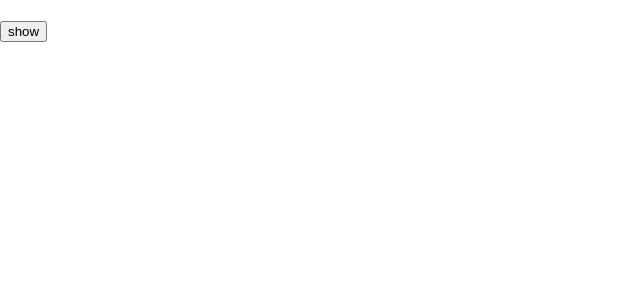
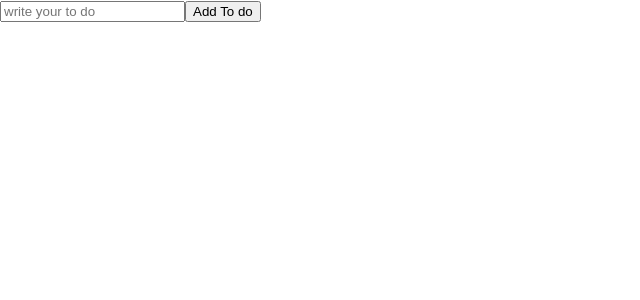
Before and after one commit to eveneul/10week-react-basic, a React (Create React App) app: page / in a window 1280 px wide. Shown: the top 300 px of the page, without its empty margins (0-640 px from the left). Built offline with nearby package versions, Linux system fonts and the light colour scheme.

Commit message:
todo list

```diff
--- a/src/App.js
+++ b/src/App.js
@@ -1,38 +1,39 @@
-import { useEffect, useState } from 'react';
-
-function Hello() {
-	useEffect(() => {
-		console.log('create!');
-
-		return () => console.log('destroyed');
-	}, []);
-
-	return <span>hello!</span>;
-}
+import { useEffect, useState } from "react";
 
 function App() {
-	const [show, setShow] = useState(false);
-	const handleClick = () => setShow((prev) => !prev);
+  const [todo, setTodo] = useState("");
+  const [list, setList] = useState([]);
 
-	/*
-		useEffect란?
-		useEffect(func, arr)
+  const handleChange = (e) => setTodo(e.target.value);
+  const handleSubmit = (e) => {
+    e.preventDefault();
+    if (todo === "") {
+      return;
+    }
+    setList((current) => [todo, ...current]);
+    setTodo("");
+  };
 
-		첫 번째 인자로 들어가는 function은 페이지가 로드되고 (스크립트가 다 불러오고)
-		딱 한 번만 실행될 함수를 적는다
-
-		두 번째로 인자로 들어가는 array는 들어간 값이 바뀔 때 useEffect가 다시 실행된다
-
-		useEffect의 cleanUp
-
-	*/
-	return (
-		<div className='App'>
-			{show ? <Hello /> : null}
-			<br />
-			<button onClick={handleClick}>{show ? 'hide' : 'show'}</button>
-		</div>
-	);
+  console.log(list);
+  return (
+    <div className="App">
+      <form onSubmit={handleSubmit}>
+        <input
+          value={todo}
+          onChange={handleChange}
+          type="text"
+          placeholder="write your to do "
+        />
+        <button>Add To do</button>
+      </form>
+      {list.map((item, index) => (
+        <>
+          <span key={item}>{item}</span>
+          <br />
+        </>
+      ))}
+    </div>
+  );
 }
 
 export default App;
```
Also changed, not shown: 1 other file (tests, documents, lock files or other folders).
